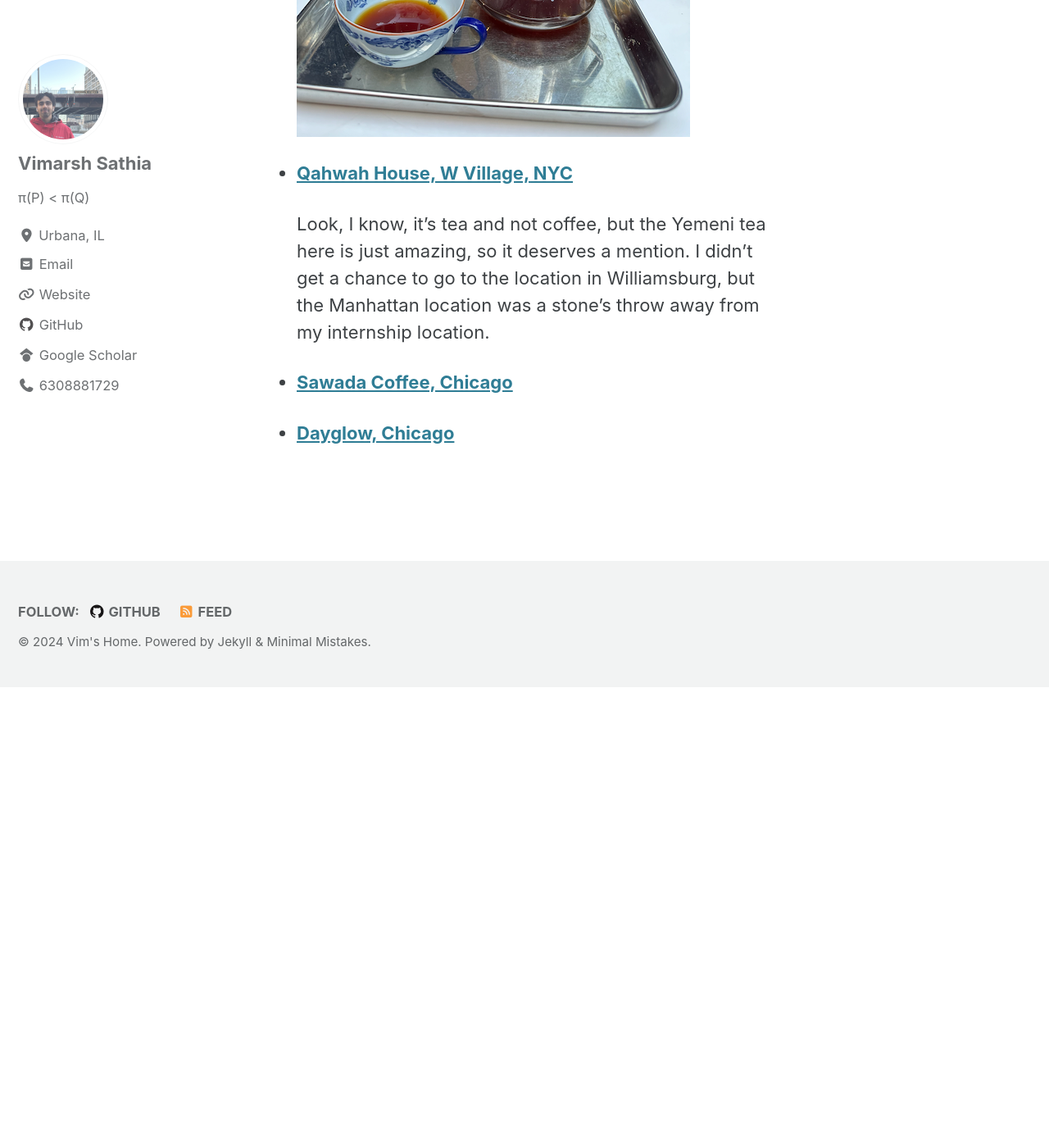
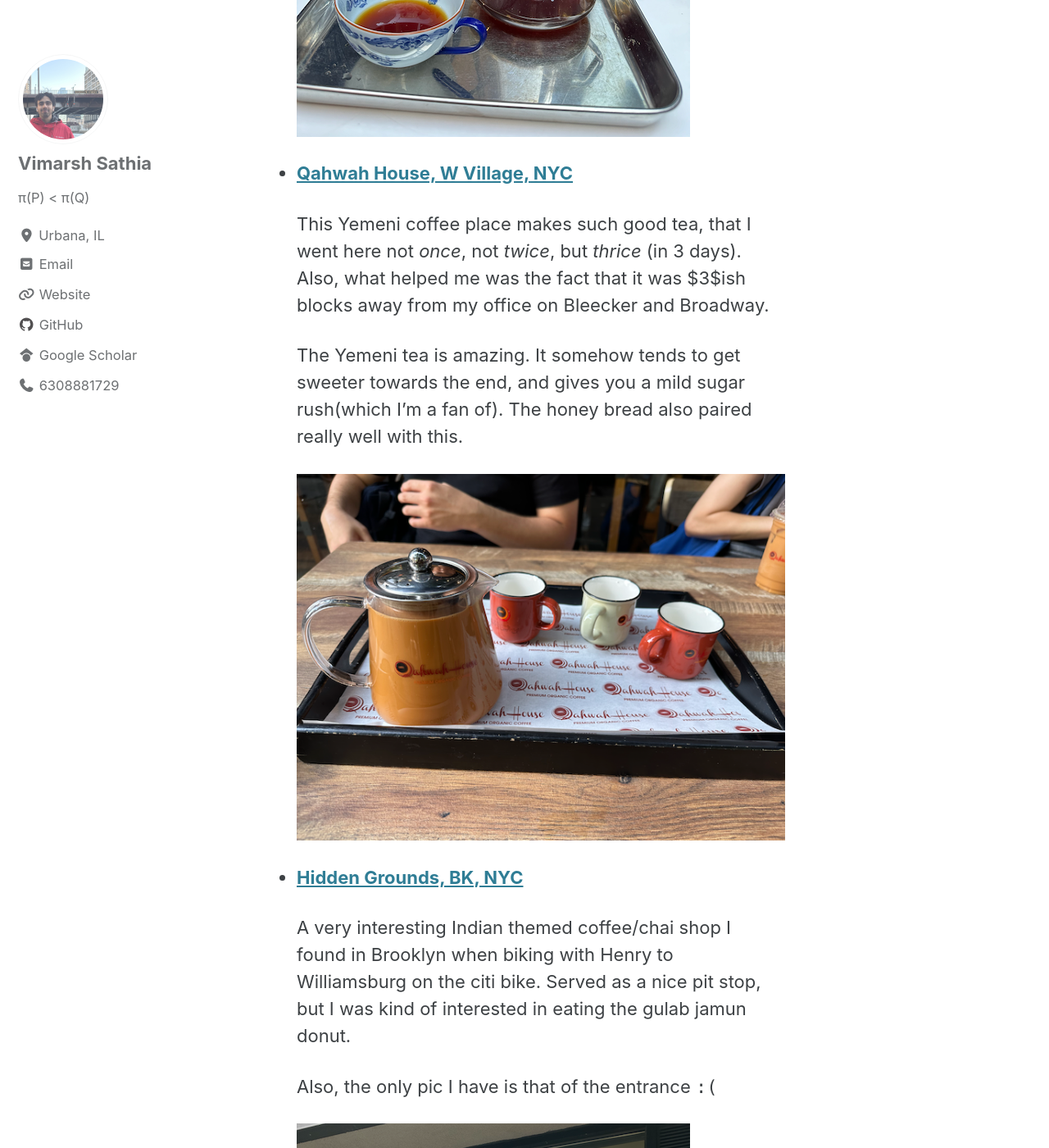
Before and after one commit to vimarsh6739/vimarsh6739.github.io, a Jekyll site: the page built from _posts/2024-10-14-on-coffee.md, in a window 1280 px wide and 1400 px high, scrolled down 4625 px. Shown: the whole window at 82% size. Built offline with Jekyll 4.4.1, drawn with Linux system fonts in a browser that asks for light colours; cached includes are drawn as plain includes; before the commit the page ends 5463 px from its top, so only the background shows below that; some of the changed text lies outside the part shown.

Commit message:
Qahwah house and hidden grounds

```diff
--- a/_posts/2024-10-14-on-coffee.md
+++ b/_posts/2024-10-14-on-coffee.md
@@ -1,12 +1,12 @@
 ---
 layout: archive
-title: "A Coffee Shop Tour"
+title: "A NYC Coffee Shop Tour"
 date: 2024-10-14
 categories: [blog]
 tags: [coffee, tea]
 ---
 
-I have been getting into coffee recently. Thought I'd write up a list(and some very opinionated comments) of interesting coffee shops I have visited so far.
+I have been getting into coffee recently. Thought I'd write up a list(and some very opinionated comments) of interesting coffee/tea shops I have visited so far in NYC.
 
 Some are inspirational, others are memorable(or *bleh*), but here's a first cut at documenting it all.
 
@@ -26,16 +26,16 @@ Some are inspirational, others are memorable(or *bleh*), but here's a first cut
 
 - **[La Cabra, SoHo, NYC](https://us.lacabra.com/pages/soho)**
 
-    La Cabra has some super aromatic beans. Ironically, I stumbled upon the shop on Lafayette for $2$ reasons:
+    La Cabra has some super aromatic beans. Ironically, I stumbled upon the shop on Lafayette for 2 reasons:
 
-    * I would go on a walk every afternoon to clear my head. Lafayette St. is a block away from the Qualcomm office.
+    * I would go on a walk every afternoon to clear my head. Lafayette and Houston is a block away from the Qualcomm office.
     * Sant Ambroeus down the street has very good gelato, but I wanted something warm that afternoon(!)
 
     Honestly very nice. I bought a box of the Ethiopian Chelchele.
 
     ![La Cabra Beans](/assets/images/coffee-tour/la-cabra-beans.png){:class="img-responsive"}
 
-- **[Do Not Feed Alligators, Bleecker St, NYC](https://www.google.com/maps/search/Do+Not+Feed+Alligators,+Bleecker+St,+New+York)**
+- **[Do Not Feed Alligators, Bleecker St, NYC](https://donotfeedalligators.com/)**
 
     The variety here is really good. I also found it to be very chic, situated in the part of Bleecket St which is to the west of 6th ave. I think I had a pour over from Nomad, but I don't remember my order that well.
 
@@ -43,13 +43,21 @@ Some are inspirational, others are memorable(or *bleh*), but here's a first cut
     ![DNFA shop](/assets/images/coffee-tour/dnfa-entrance.png){:class="img-responsive"}
 
     There is a small courtyard inside. I was drinking coffee with Henry there.
-    ![DNFA ](/assets/images/coffee-tour/dnfa-pourover.png){:class="img-responsive"}
+    ![DNFA coffee](/assets/images/coffee-tour/dnfa-pourover.png){:class="img-responsive"}
 
 
-- **[Qahwah House, W Village, NYC](https://maps.app.goo.gl/nqLp2ZWERfDaQmqA8)**
+- **[Qahwah House, W Village, NYC](https://www.qahwahhouse.com/)**
 
-    Look, I know, it's tea and not coffee, but the Yemeni tea here is just amazing, so it deserves a mention. I didn't get a chance to go to the location in Williamsburg, but the Manhattan location was a stone's throw away from my internship location.
+    This Yemeni coffee place makes such good tea, that I went here not *once*, not *twice*, but *thrice* (in 3 days). Also, what helped me was the fact that it was $3$ish blocks away from my office on Bleecker and Broadway.
 
-- **[Sawada Coffee, Chicago](https://www.google.com/maps/search/Sawada+Coffee,+Chicago)**
+    The Yemeni tea is amazing. It somehow tends to get sweeter towards the end, and gives you a mild sugar rush(which I'm a fan of). The honey bread also paired really well with this.
 
-- **[Dayglow, Chicago](https://www.google.com/maps/search/Dayglow,+Chicago)**
+    ![The Yemeni tea](/assets/images/coffee-tour/qahwah-house.png){:class="img-responsive"}
+
+- **[Hidden Grounds, BK, NYC](https://thehiddengrounds.com/)**
+
+    A very interesting Indian themed coffee/chai shop I found in Brooklyn when biking with Henry to Williamsburg on the citi bike. Served as a nice pit stop, but I was kind of interested in eating the gulab jamun donut.
+
+    Also, the only pic I have is that of the entrance `:(`
+
+    ![Hidden Grounds](/assets/images/coffee-tour/hidden-grounds.png){:class="img-responsive"}
```
Also changed, not shown: assets/images/coffee-tour/hidden-grounds.png (added), assets/images/coffee-tour/qahwah-house.png (added).
